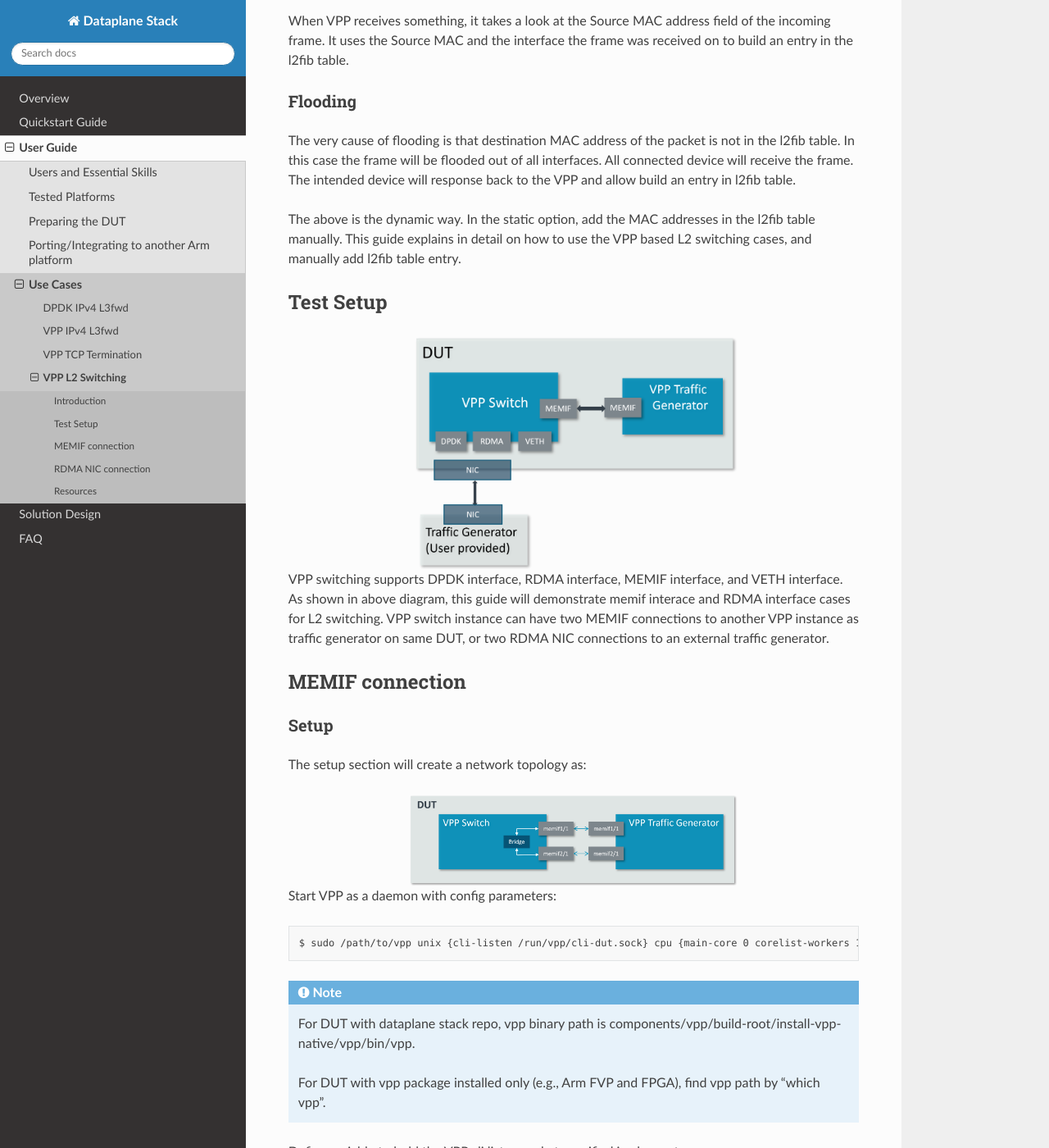
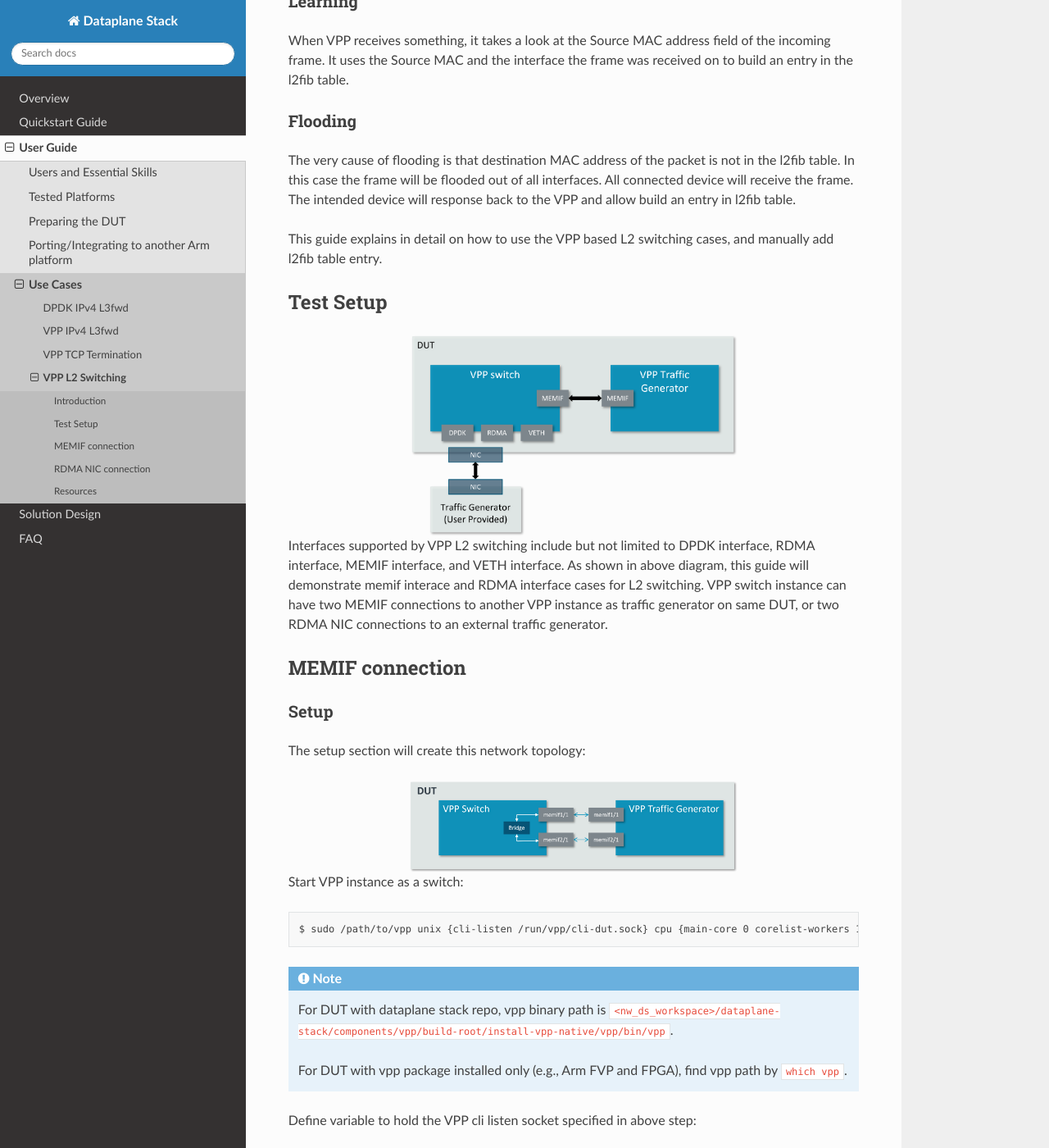
Before and after one commit to Yefeng-Lin/dataplane-stack_doc, a Sphinx documentation site: the page built from doc/user_guide/l2_switching_vpp.rst, in a window 1280 px wide and 1400 px high, scrolled down 468 px. Shown: the whole window at 82% size. Built offline with Sphinx 7.4.7 and the Read the Docs theme 2.0.0, drawn with Linux system fonts in a browser that asks for light colours; some of the changed text lies outside the part shown.

Commit message:
Resolved l2 switching doc comments

```diff
--- a/doc/user_guide/l2_switching_vpp.rst
+++ b/doc/user_guide/l2_switching_vpp.rst
@@ -33,7 +34,6 @@
 In this case the frame will be flooded out of all interfaces. All connected device will receive the frame.
 The intended device will response back to the VPP and allow build an entry in l2fib table.
 
-The above is the dynamic way. In the static option, add the MAC addresses in the l2fib table manually.
 This guide explains in detail on how to use the VPP based L2 switching cases, and manually add l2fib table entry.
 
 **********
@@ -44,7 +44,8 @@
    :align: center
    :width: 400
 
-VPP switching supports DPDK interface, RDMA interface, MEMIF interface, and VETH interface.
+Interfaces supported by VPP L2 switching include but not limited to DPDK interface,
+RDMA interface, MEMIF interface, and VETH interface.
 As shown in above diagram, this guide will demonstrate memif interace and RDMA
 interface cases for L2 switching. VPP switch instance can have two MEMIF connections
 to another VPP instance as traffic generator on same DUT, or two RDMA NIC connections
@@ -57,20 +58,20 @@
 Setup
 ~~~~~
 
-The setup section will create a network topology as:
+The setup section will create this network topology:
 
 .. figure:: ../images/l2_switching_memif.png
    :align: center
    :width: 400
 
-Start VPP as a daemon with config parameters::
+Start VPP instance as a switch::
 
         $ sudo /path/to/vpp unix {cli-listen /run/vpp/cli-dut.sock} cpu {main-core 0 corelist-workers 1}
 
 .. note::
-        For DUT with dataplane stack repo, vpp binary path is components/vpp/build-root/install-vpp-native/vpp/bin/vpp.
+        For DUT with dataplane stack repo, vpp binary path is ``<nw_ds_workspace>/dataplane-stack/components/vpp/build-root/install-vpp-native/vpp/bin/vpp``.
 
-        For DUT with vpp package installed only (e.g., Arm FVP and FPGA), find vpp path by "which vpp".
+        For DUT with vpp package installed only (e.g., Arm FVP and FPGA), find vpp path by ``which vpp``.
 
 Define variable to hold the VPP cli listen socket specified in above step::
 
@@ -91,20 +92,20 @@
         sudo /path/to/vppctl -s ${sockfile} l2fib add 00:00:0A:81:0:2 10 memif2/1 static
 
 .. note::
-        For DUT with dataplane stack repo, vppctl binary path is components/vpp/build-root/install-vpp-native/vpp/bin/vppctl.
+        For DUT with dataplane stack repo, vppctl binary path is ``<nw_ds_workspace>/dataplane-stack/components/vpp/build-root/install-vpp-native/vpp/bin/vppctl``.
 
-        For DUT with vpp package installed only (e.g., Arm FVP and FPGA), find vppctl path by "which vppctl".
+        For DUT with vpp package installed only (e.g., Arm FVP and FPGA), find vppctl path by ``which vppctl``.
 
-Alternatively, for DUT with dataplane repo, user can choose to run script `run_dut.sh -l` to setup vpp::
+Alternatively, for DUT with dataplane repo, user can choose to run script ``run_dut.sh -l`` to setup vpp::
 
-        $ cd /path/to/dataplane-stack
+        $ cd <nw_ds_workspace>/dataplane-stack
         $ ./usecase/l2_switching/run_dut.sh -l
 
 .. note::
 
-        Run "./usecase/l2_switching/run_dut.sh --help" for all supported options.
+        Run ``./usecase/l2_switching/run_dut.sh --help`` for all supported options.
 
-For more detailed usage of VPP commands in the `run_dut.sh`, refer to following links,
+For more detailed usage of VPP commands in the ``run_dut.sh``, refer to following links,
 
 - `VPP rdma cli reference`_
 - `VPP memif interface reference`_
@@ -116,7 +117,7 @@
 Test
 ~~~~
 
-Start another VPP instance as a daemon with config parameters::
+Start another VPP instance as a software traffice generator::
 
         $ sudo /path/to/vpp unix {cli-listen /run/vpp/cli-tg.sock} cpu {main-core 2 corelist-workers 3}
 
@@ -159,10 +159,11 @@
 
         sudo /path/to/vppctl -s ${sockfile} show interface
 
-Alternatively, for DUT with dataplane repo, user can choose to run the script `run_pg.sh`
+Alternatively, for DUT with dataplane repo, user can choose to run the script ``run_tg.sh``
 to create a soft traffic generator and send packets to VPP switch::
 
-        $ ./usecase/l2_switching/run_pg.sh
+        $ cd <nw_ds_workspace>/dataplane-stack
+        $ ./usecase/l2_switching/run_tg.sh
 
 Then run the script ``traffic_monitor.sh`` to examine memif interfaces rx/tx counters.
 Here is a sample output for memif interfaces::
@@ -196,18 +197,27 @@
    :align: center
    :width: 400
 
-Start VPP as a daemon with config parameters::
+Start VPP instance as a switch::
 
         $ sudo /path/to/vpp unix {cli-listen /run/vpp/cli.sock} cpu {main-core 1 corelist-workers 2}
 
 .. note::
-        For DUT with dataplane stack repo, vpp binary path is components/vpp/build-root/install-vpp-native/vpp/bin/vpp.
+        For DUT with dataplane stack repo, vpp binary path is ``<nw_ds_workspace>/dataplane-stack/components/vpp/build-root/install-vpp-native/vpp/bin/vpp``.
 
-        For DUT with vpp package installed only (e.g., Arm FVP and FPGA), find vpp path by "which vpp".
+        For DUT with vpp package installed only (e.g., Arm FVP and FPGA), find vpp path by ``which vpp``.
 
 Define variable to hold the VPP cli listen socket specified in above step::
 
         $ export sockfile=/run/vpp/cli.sock
+
+Get interface name from ``lshw`` command::
+
+        $ sudo lshw -c net -businfo
+        Bus info          Device      Class      Description
+        ====================================================
+        pci@0000:07:00.0  eth0        network    RTL8111/8168/8411 PCI Express Gigabit Ethernet Controller
+        pci@0001:01:00.0  enP1p1s0f0  network    MT27800 Family [ConnectX-5]
+        pci@0001:01:00.1  enP1p1s0f1  network    MT27800 Family [ConnectX-5]
 
 For ethernet connections to extern traffic generator, add following VPP commands
 to create ethernet interfaces and associate interfaces with a bridge domain::
@@ -220,9 +230,10 @@
         sudo /path/to/vppctl -s ${sockfile} set interface l2 bridge eth1 10
         sudo /path/to/vppctl -s ${sockfile} l2fib add 00:00:0A:81:0:2 10 eth1 static
 
-Alternatively, for DUT with dataplane repo, user can run `run_dut.sh -p` to create
+Alternatively, for DUT with dataplane repo, user can run ``run_dut.sh -p`` to create
 ethernet interfaces in VPP and associate interfaces with a bridge domain::
 
+        $ cd <nw_ds_workspace>/dataplane-stack
         $ ./usecase/l2_switching/run_dut.sh -p enp1s0f0np0 enp1s0f0np1
 
 .. note::
@@ -240,7 +251,7 @@
         L2FIB total/learned entries: 1/0  Last scan time: 0.0000e0sec  Learn limit: 16777216
 
 Configure your traffic generator to send packets with a destination MAC address
-of ``00:00:0a:81:00:02``, then ``VPP`` will forward those packets out on eth1.
+of ``00:00:0a:81:00:02``, then ``vpp`` will forward those packets out on ``eth1``.
 
 Use the command ``show interface`` to display interface tx/rx counters.
 Here is a sample output for ethernet interfaces::
```
Also changed, not shown: other parts of doc/user_guide/l2_switching_vpp.rst (+4 -4 lines), doc/images/vpp-switching.png.
